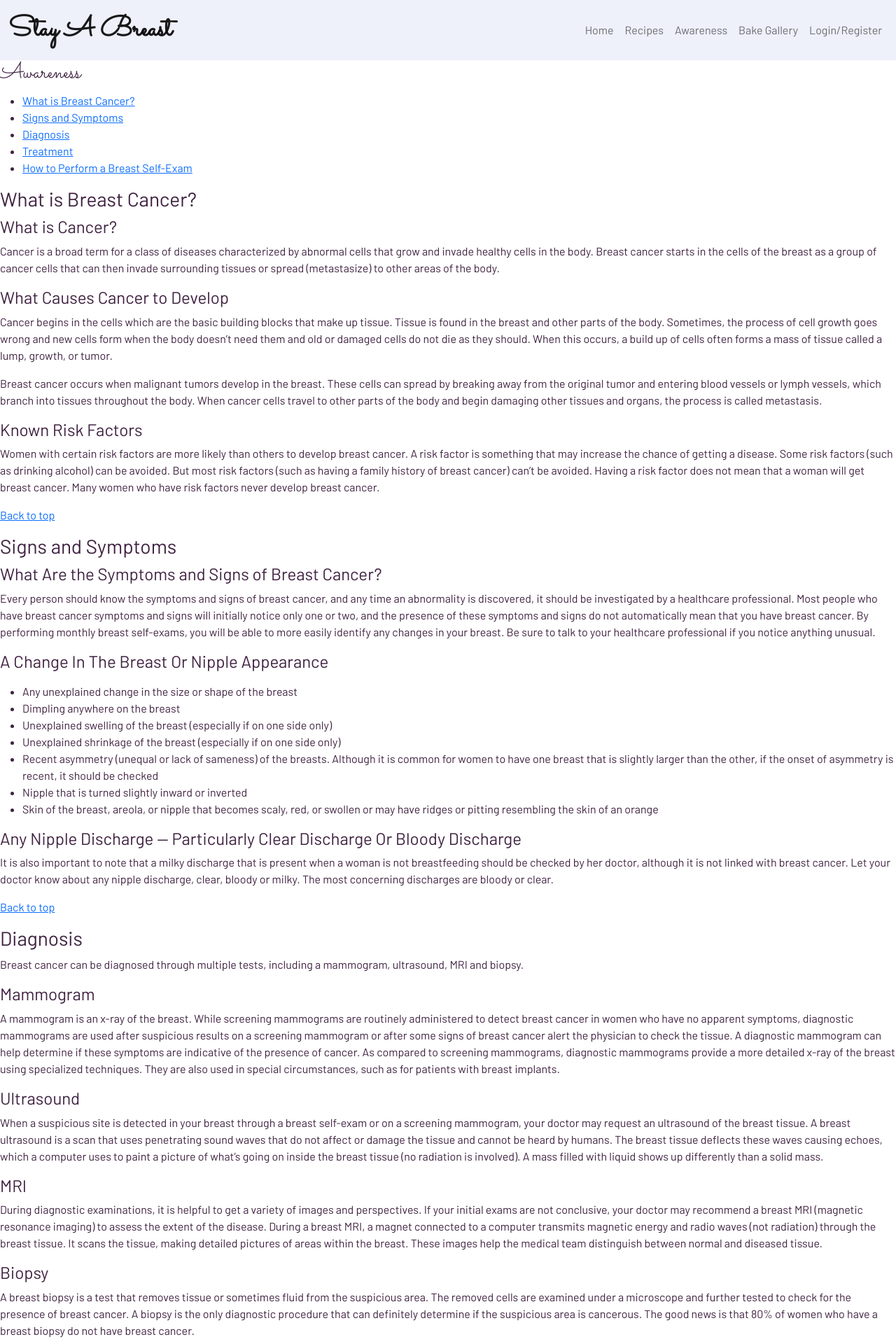
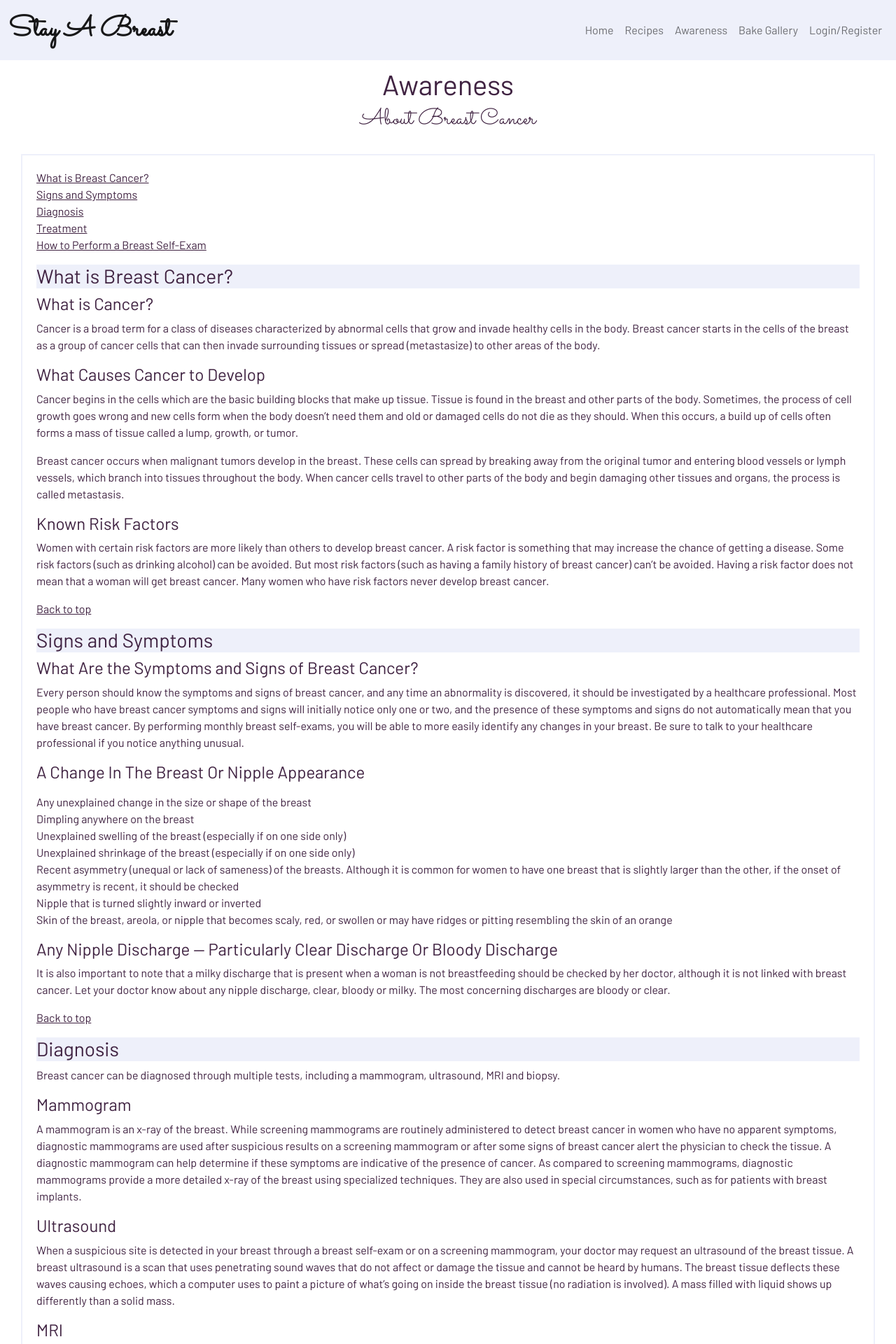
Before and after one commit to Sharon-B/BreastCancerAwarenessBakingApp, a Flask app: page /awareness in a window 1280 px wide. Shown: the top 1920 px of the page at 70% size. Run offline with Flask 2, Linux system fonts and the light colour scheme; some libraries are stand-ins or nearby versions.

Commit message:
update content and styling for awareness page

```diff
--- a/static/css/style.css
+++ b/static/css/style.css
@@ -127,3 +127,33 @@ footer {
 .register-link:hover, .login-link:hover {
     color: #00525d;
 }
+
+.awareness-content {
+    border-width: 2px;
+    border-style: solid;
+    border-color: #eef0fa;
+    margin: 30px;
+    padding: 20px;
+}
+.awareness-content ul {
+    list-style-type: none;
+    padding-left: 0;
+}
+.awareness-content a {
+    color:#402342;
+}
+.awareness-content a:hover {
+    color:#866c88;
+}
+.awareness-content h3 {
+    background-color: #eef0fa;
+}
+.awareness-title {
+    font-size: 2.5rem;
+    text-align: center!important;
+    margin-top: 10px;
+}
+.awareness-heading {
+    font-family: 'Sacramento', sans-serif;
+    text-align: center!important;
+}
--- a/templates/awareness.html
+++ b/templates/awareness.html
@@ -1,8 +1,9 @@
 {% extends "base.html" %}
 {% block content %}
 
-<h2 class="gallery-text" id="awareness-header">Awareness</h2>
-
+<h2 class="awareness-title" id="awareness-header">Awareness</h2>
+<h2 class="awareness-heading">About Breast Cancer</h2>
+<div class="awareness-content">
 <ul>
     <li>
         <a href="#what-is-breast-cancer">What is Breast Cancer?</a>
@@ -20,8 +21,9 @@
         <a href="#breastexam">How to Perform a Breast Self-Exam</a>
     </li>
 </ul>
+
 <!-- source: https://www.nationalbreastcancer.org/about-breast-cancer/ -->
-<h3 id="what-is-breast-cancer">What is Breast Cancer?</h3>
+<h3 id="what-is-breast-cancer" class="awareness-bg">What is Breast Cancer?</h3>
 
 <h4>What is Cancer?</h4>
 <p>
@@ -45,7 +47,7 @@
     <a href="#awareness-header">Back to top</a>
 </p>
 
-<h3 id="signs-and-symptoms">Signs and Symptoms</h3>
+<h3 id="signs-and-symptoms" class="awareness-bg">Signs and Symptoms</h3>
 
 <h4>What Are the Symptoms and Signs of Breast Cancer?</h4>
 <p>
@@ -77,7 +79,7 @@
     <a href="#awareness-header">Back to top</a>
 </p>
 
-<h3 id="diagnosis">Diagnosis</h3>
+<h3 id="diagnosis" class="awareness-bg">Diagnosis</h3>
 <p>
     Breast cancer can be diagnosed through multiple tests, including a mammogram, ultrasound, MRI and biopsy.
 </p>
@@ -106,7 +108,7 @@
     <a href="#awareness-header">Back to top</a>
 </p>
 
-<h3 id="treatment">Treatment</h3>
+<h3 id="treatment" class="awareness-bg">Treatment</h3>
 <p>
     In general, there are five treatment options, and most treatment plans include a combination of the following: surgery, radiation, hormone therapy, chemotherapy, and targeted therapies. Some are local, targeting just the area around the tumor. Others are systemic, targeting your whole body with cancer fighting agents.
 </p>
@@ -117,7 +119,7 @@
 <p>
     <a href="#awareness-header">Back to top</a>
 </p>
-<h3 id="breastexam">How to Perform a Breast Self-Exam</h3>
+<h3 id="breastexam" class="awareness-bg">How to Perform a Breast Self-Exam</h3>
 <p>
     Adult women of all ages are encouraged to perform breast self-exams at least once a month.
 </p>
@@ -141,7 +143,7 @@
 <p>
     <a href="#awareness-header">Back to top</a>
 </p>
-
+</div>
 
 
 
```
